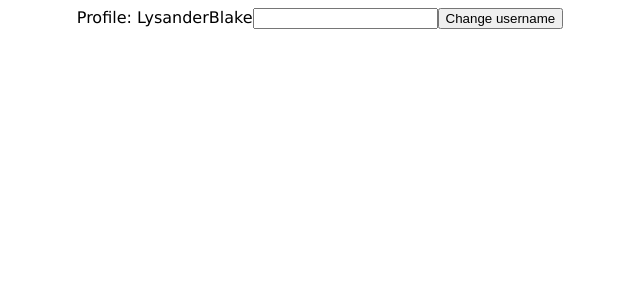
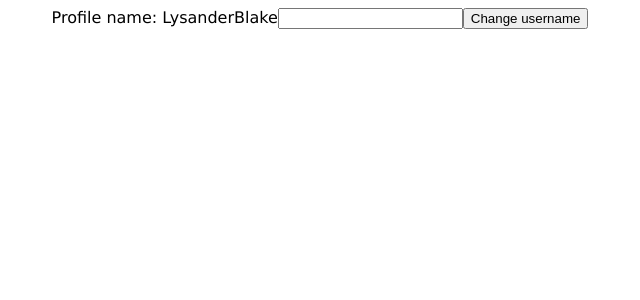
Before and after one commit to Emotion321/project, a React (Create React App) app: page /profile in a window 1280 px wide. Shown: the top 300 px of the page, without its empty margins (328-968 px from the left). Built offline with nearby package versions, Linux system fonts and the light colour scheme.

Commit message:
State management

```diff
--- a/src/pages/Profile.js
+++ b/src/pages/Profile.js
@@ -8,7 +8,7 @@ export const Profile = (props) => {
 
   return (
     <div>
-      Profile: {username}
+      Profile name: {username}
       <ChangeProfile />
     </div>
   );
```
